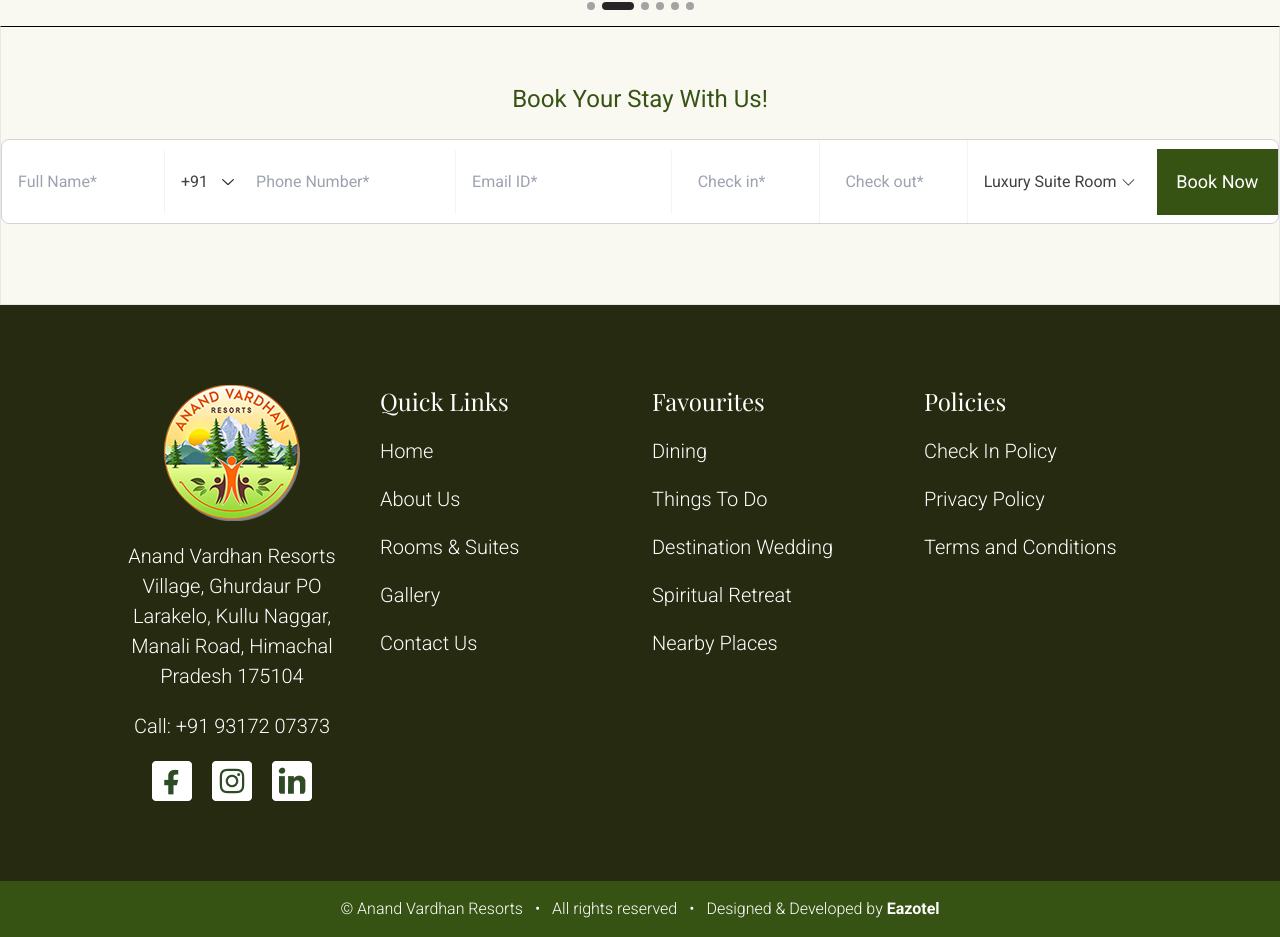
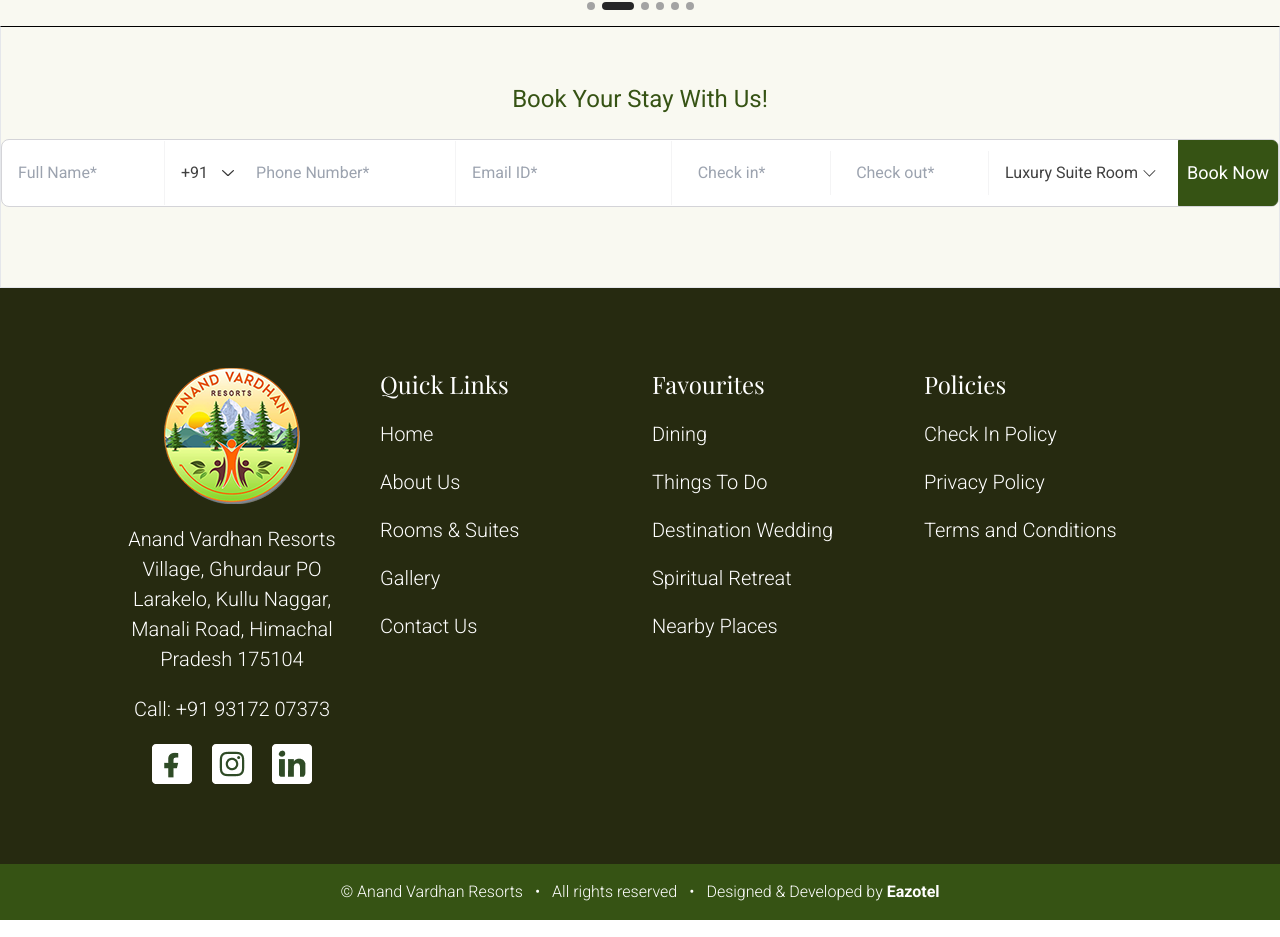
Before and after one commit to chanashish/AVRWebsite, a Next.js app: page / in a window 1280 px wide. Shown: the part 6159-7096 px from the top of the page. Built offline with nearby package versions, Linux system fonts and the light colour scheme; a web font is replaced by a local one.

Commit message:
update BookingForm to enhance submission description and improve layout for check-in/check-out fields

```diff
--- a/src/components/BookingForm.tsx
+++ b/src/components/BookingForm.tsx
@@ -154,7 +154,7 @@
           check_in: `${formBody.checkin}`,
           check_out: `${formBody.checkout}`,
           Subject: null,
-          Description: `${formBody.other_fields}`,
+          Description: `checkin: ${formBody.checkin}, checkout: ${formBody.checkout}, ${formBody.other_fields}`,
           created_from: "Website"
         },
         {
@@ -306,7 +306,7 @@
           </div>
 
           {/* Check-in Date */}
-          <div className="flex flex-col px-4 py-5 border-r border-solid border-r-zinc-100 max-md:w-full max-md:border-b">
+          <div className="flex flex-col px-4 border-r border-solid border-r-zinc-100 max-md:w-full max-md:border-b">
             <DatePicker
               selected={startDate}
               onChange={(date) => handleDateChange(date, "checkIn")}
@@ -322,7 +322,7 @@
           </div>
 
           {/* Check-out Date */}
-          <div className="flex flex-col px-4 py-5 border-r border-solid border-r-zinc-100 max-md:w-full max-md:border-b">
+          <div className="flex flex-col px-4  border-r border-solid border-r-zinc-100 max-md:w-full max-md:border-b">
             <DatePicker
               selected={endDate}
               onChange={(date) => handleDateChange(date, "checkOut")}
@@ -367,7 +367,7 @@
           <button
             type="submit"
             disabled={isSubmitting}
-            className={`px-2 py-5 text-lg leading-6 text-white bg-lime-900 border !border-lime-900 rounded-none w-[200px] max-md:w-full ${isSubmitting ? "opacity-50 cursor-not-allowed" : ""
+            className={`px-2 py-5 text-lg leading-6 text-white bg-lime-900 border !border-lime-900 rounded-r-md text-nowrap max-md:w-full ${isSubmitting ? "opacity-50 cursor-not-allowed" : ""
               }`}
           >
             {isSubmitting ? (
```
